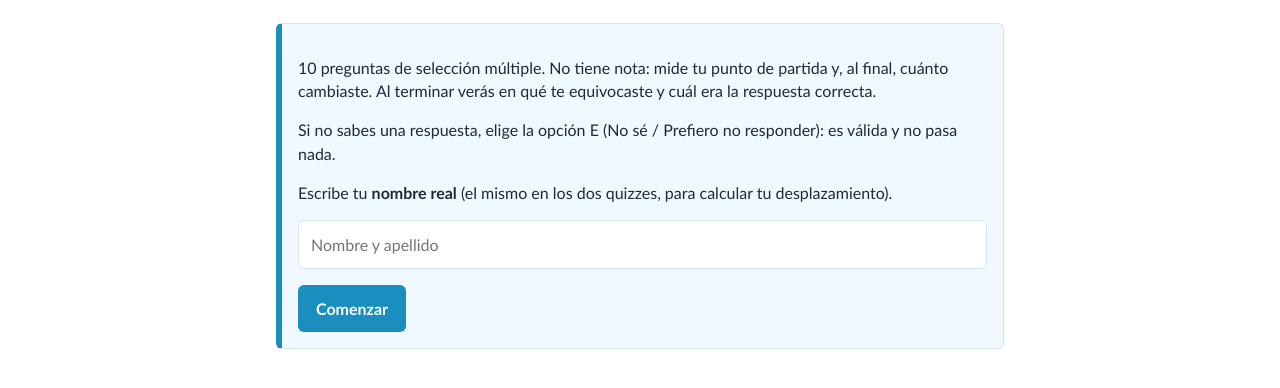
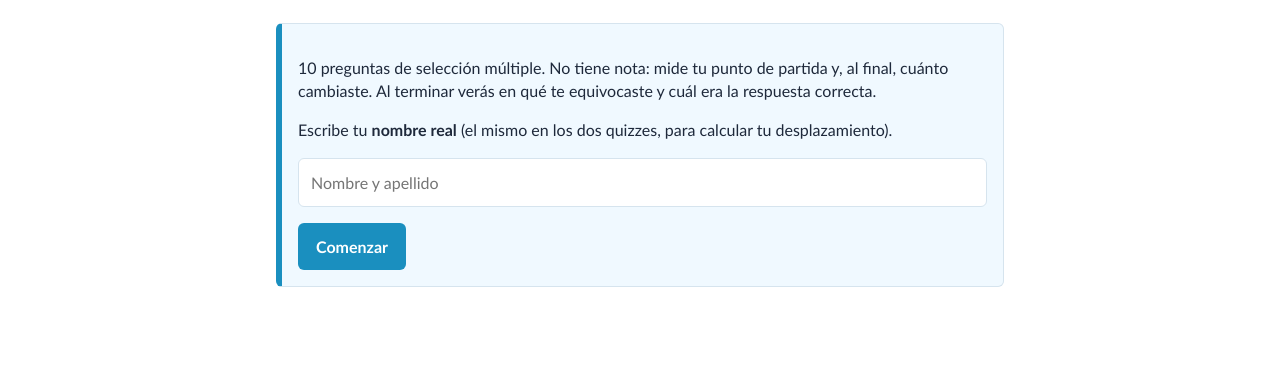
Before and after one commit to anadonnella/bida, a plain HTML site: page claude-diplomado/quiz.html in a window 1280 px wide. Shown: the part 92-480 px from the top of the page. Drawn offline with Linux system fonts and the light colour scheme.

Commit message:
Update quiz.html

```diff
--- a/claude-diplomado/quiz.html
+++ b/claude-diplomado/quiz.html
@@ -5,7 +5,7 @@ const $=s=>document.querySelector(s),app=$('#app'),esc=s=>String(s).replace(/[&<
 const V=((new URLSearchParams(location.search).get('v')||'A').toUpperCase()==='B')?'B':'A';
 const Q=window.QUIZ[V];let name='',i=0,ans=[],t0=0;
 $('#ttl').textContent='Quiz de '+(V==='A'?'entrada':'salida')+' · Diplomado Claude IA';
-function start(){app.innerHTML=`<div class="card"><p>${Q.length} preguntas de selección múltiple. No tiene nota: mide tu punto de partida y, al final, cuánto cambiaste. Al terminar verás en qué te equivocaste y cuál era la respuesta correcta.</p><p>Si no sabes una respuesta, elige la opción E (No sé / Prefiero no responder): es válida y no pasa nada.</p><p>Escribe tu <b>nombre real</b> (el mismo en los dos quizzes, para calcular tu desplazamiento).</p><input type="text" id="nm" placeholder="Nombre y apellido" autocomplete="name"><p></p><button id="go">Comenzar</button></div>${CFG.API_URL?'':'<p class="warn">Modo local de prueba: los resultados solo se guardan en este navegador.</p>'}`;
+function start(){app.innerHTML=`<div class="card"><p>${Q.length} preguntas de selección múltiple. No tiene nota: mide tu punto de partida y, al final, cuánto cambiaste. Al terminar verás en qué te equivocaste y cuál era la respuesta correcta.</p><p>Escribe tu <b>nombre real</b> (el mismo en los dos quizzes, para calcular tu desplazamiento).</p><input type="text" id="nm" placeholder="Nombre y apellido" autocomplete="name"><p></p><button id="go">Comenzar</button></div>${CFG.API_URL?'':'<p class="warn">Modo local de prueba: los resultados solo se guardan en este navegador.</p>'}`;
  $('#go').onclick=()=>{name=$('#nm').value.trim();if(name.length<3){$('#nm').focus();return}t0=Date.now();show()}}
 function show(){const q=Q[i];app.innerHTML=`<div class="bar"><i style="width:${i/Q.length*100}%"></i></div><p class="note">Pregunta ${i+1} de ${Q.length} · ${q.dim}</p><h2 style="font-size:19px">${q.q}</h2>${q.o.concat(['No sé / Prefiero no responder']).map((t,j)=>`<button class="opt${ans[i]===j?' sel':''}" data-j="${j}">${'ABCDE'[j]}) ${t}</button>`).join('')}<p><button class="sec" id="pv" ${i?'':'disabled'}>Anterior</button> <button id="nx" ${ans[i]==null?'disabled':''}>${i==Q.length-1?'Terminar':'Siguiente'}</button></p>`;
  document.querySelectorAll('.opt').forEach(b=>b.onclick=()=>{ans[i]=+b.dataset.j;show()});
```
